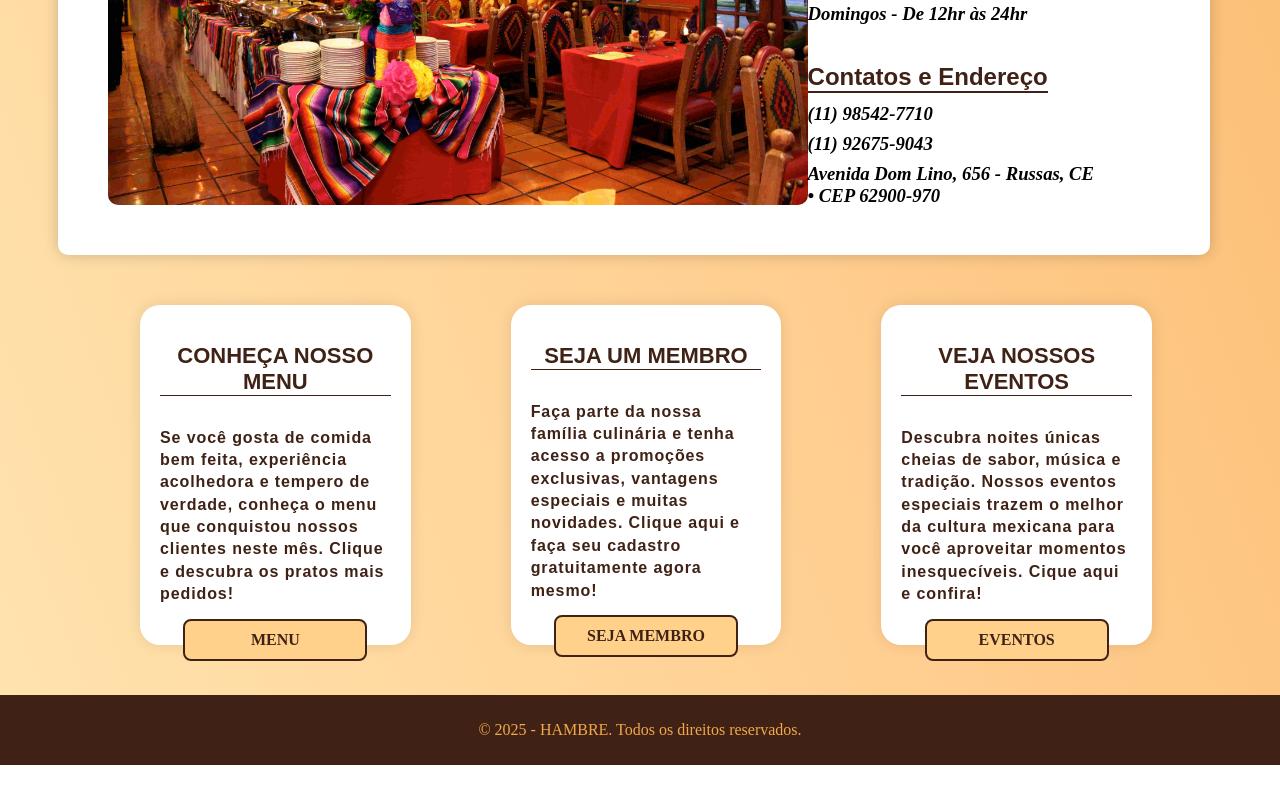
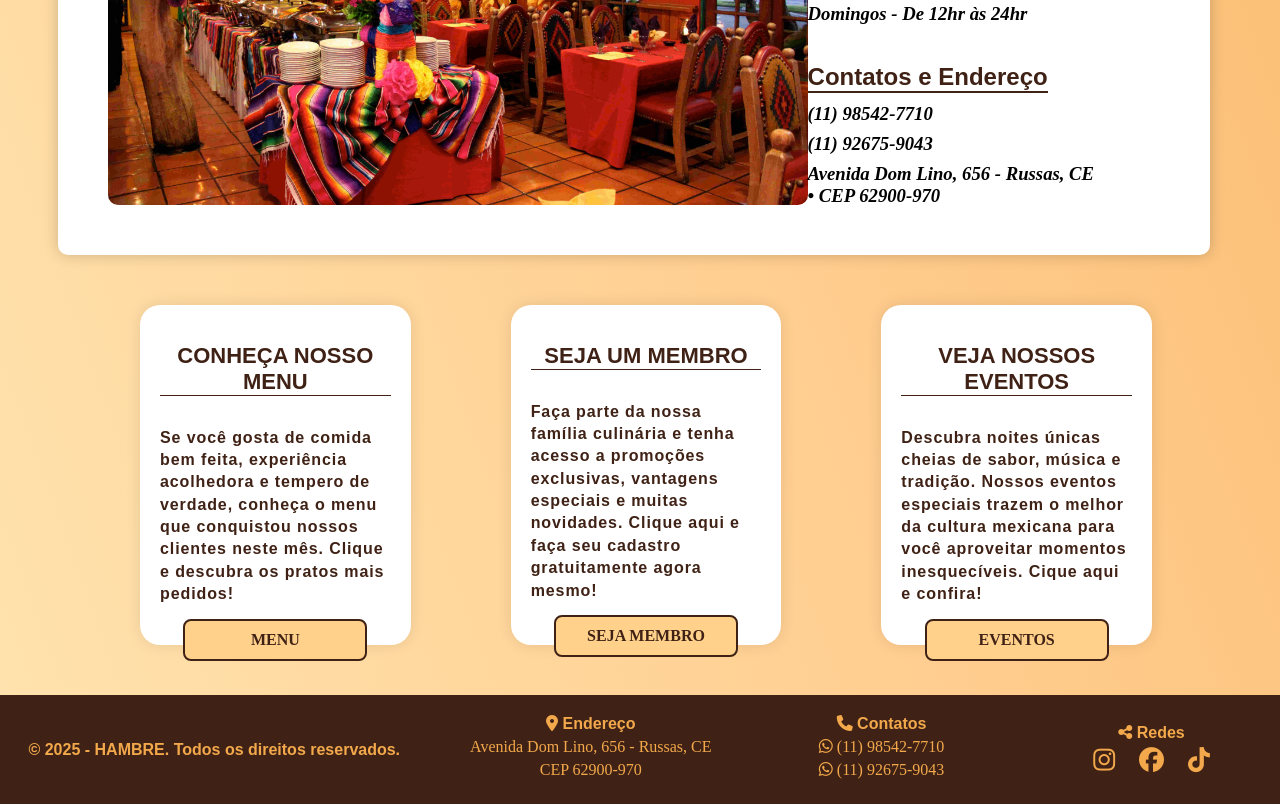
Before and after one commit to vinicius-araujo777/site_renan, a plain HTML site: page index.html in a window 1280 px wide. Shown: the part 1176-1980 px from the top of the page. Before the commit the page ends 1941 px from the top, so only its background shows below. Drawn offline with Linux system fonts and the light colour scheme; a web font is replaced by a local one.

Commit message:
alterando o footer do site

```diff
--- a/index.html
+++ b/index.html
@@ -10,6 +10,8 @@
     <link rel="preconnect" href="https://fonts.googleapis.com">
     <link rel="preconnect" href="https://fonts.gstatic.com" crossorigin>
     <link href="https://fonts.googleapis.com/css2?family=Momo+Trust+Display&display=swap" rel="stylesheet">
+    <link rel="stylesheet" href="https://cdnjs.cloudflare.com/ajax/libs/font-awesome/6.5.0/css/all.min.css">
+
 </head>
 
 <body>
@@ -86,7 +88,25 @@
     </section>
 
     <footer>
-        <p>&copy; 2025 - HAMBRE.  Todos os direitos reservados.</p>
+        <div class="rodape">
+            <h4>&copy; 2025 - HAMBRE.  Todos os direitos reservados.</h4>
+        </div>
+        <div class="rodape">
+            <h4><i class="fa-solid fa-location-dot"></i> Endereço</h4>
+            <p>Avenida Dom Lino, 656 - Russas, CE</p>
+            <p>CEP 62900-970</p>
+        </div>
+        <div class="rodape">
+            <h4> <i class="fa-solid fa-phone"></i> Contatos</h4>
+            <p><i class="fa-brands fa-whatsapp"></i>  (11) 98542-7710</p>
+            <p><i class="fa-brands fa-whatsapp"></i>  (11) 92675-9043</p>
+        </div>
+        <div class="rodape">
+            <h4 id="redes-rodape"> <i class="fa-solid fa-share-nodes"></i> Redes</h4>
+            <a href="https://www.instagram.com/"> <i class="fa-brands fa-instagram"></i></a>
+            <a href="https://pt-br.facebook.com/"> <i class="fa-brands fa-facebook"></i></a>
+            <a href="https://www.tiktok.com/login?redirect_url=https%3A%2F%2Fwww.tiktok.com%2Fpt-BR&lang=en&enter_method=mandatory"> <i class="fa-brands fa-tiktok"></i></a>
+        </div>
     </footer>
 </body>
 </html>
--- a/style.css
+++ b/style.css
@@ -19,12 +19,34 @@ html, body {
 }
 
 footer{
+    display: flex;
+    gap: 70px;
+    justify-content: center;
+    align-items: center;
     background-color: #3f2215;
     color: #f2a84b;
+    padding: 20px 0;
+}
+.rodape{
     text-align: center;
-    padding: 10px 0;
-    position: relative;
-    width: 100%;
+    min-width: 200px;
+}
+.rodape h4{
+    margin: 0;
+    font-family: "Momo Trust Display", sans-serif;
+}
+.rodape p{
+    margin: 5px 0;
+    font-size: 16px;
+}
+.rodape a {
+    font-size: 25px;
+    padding: 10px;
+    color: #f2a84b;
+    transition: 0.2s;
+}
+#redes-rodape{
+    margin-bottom: 5px;
 }
 
 #logo{
```
Also changed, not shown: eventos.html (+20 -2 lines), membro.html (+20 -1 lines), menu.html (+20 -1 lines), qmsomos.html (+20 -1 lines).
